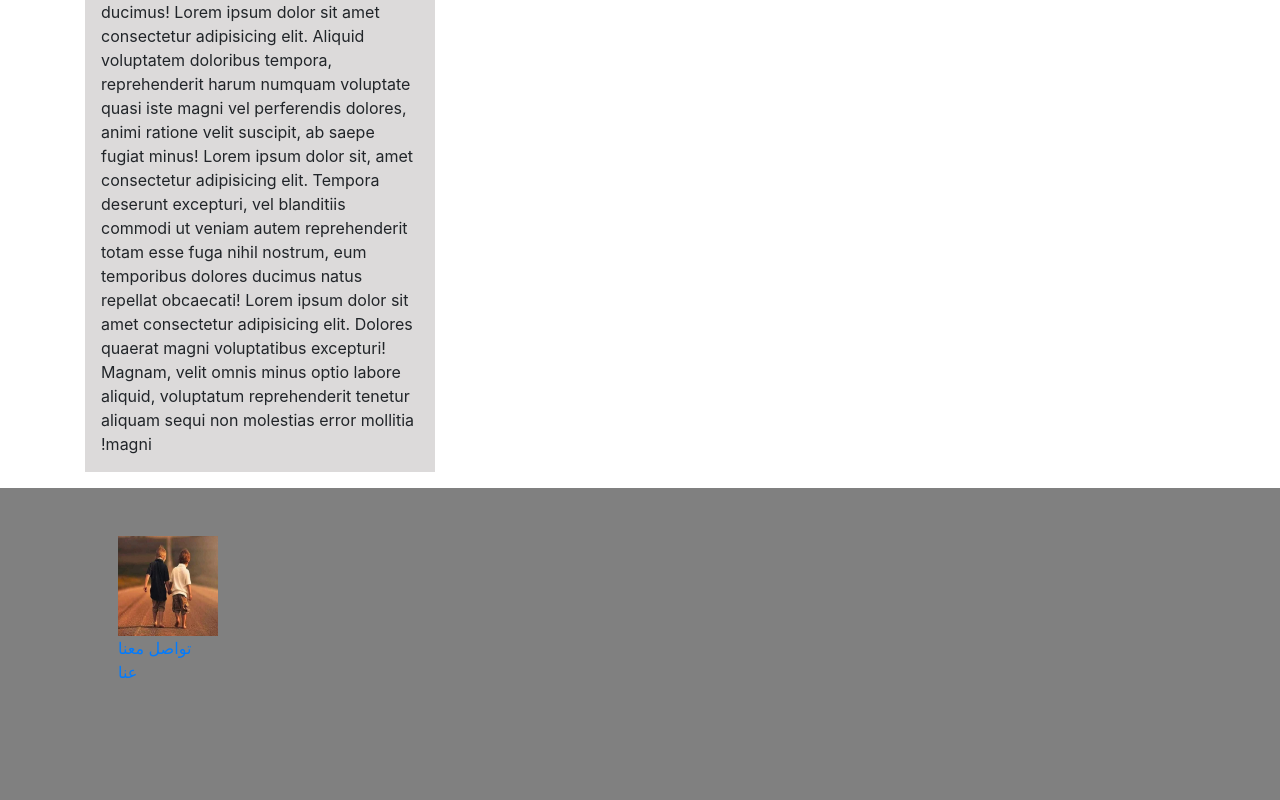
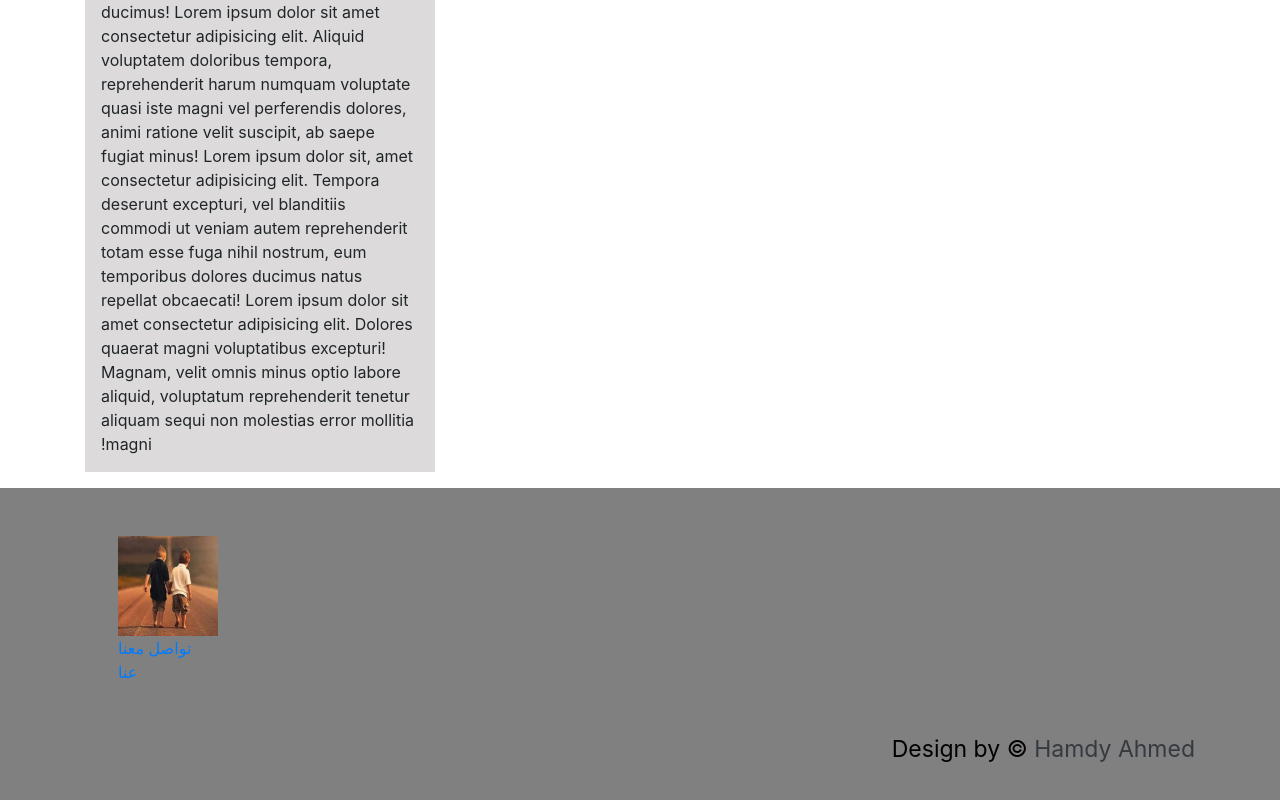
Before and after one commit to HamdyAhmed7/perwebsite, a plain HTML site: page index.html in a window 1280 px wide. Shown: the part 512-1312 px from the top of the page. Drawn offline with nearby package versions, Linux system fonts and the light colour scheme.

Commit message:
Add design by

```diff
--- a/index.html
+++ b/index.html
@@ -100,6 +100,11 @@
             <a href="#">عنا</a>
         </div>
     </div>
+    <div class="row">
+        <div class="col dark"  style="font-size: 23px; text-align: right; margin-bottom: 0; color: black;">
+        Design by &copy;  <span class="text-dark">Hamdy Ahmed</span>
+        </div>
+    </div>
 </div>
 </footer>
 
```
